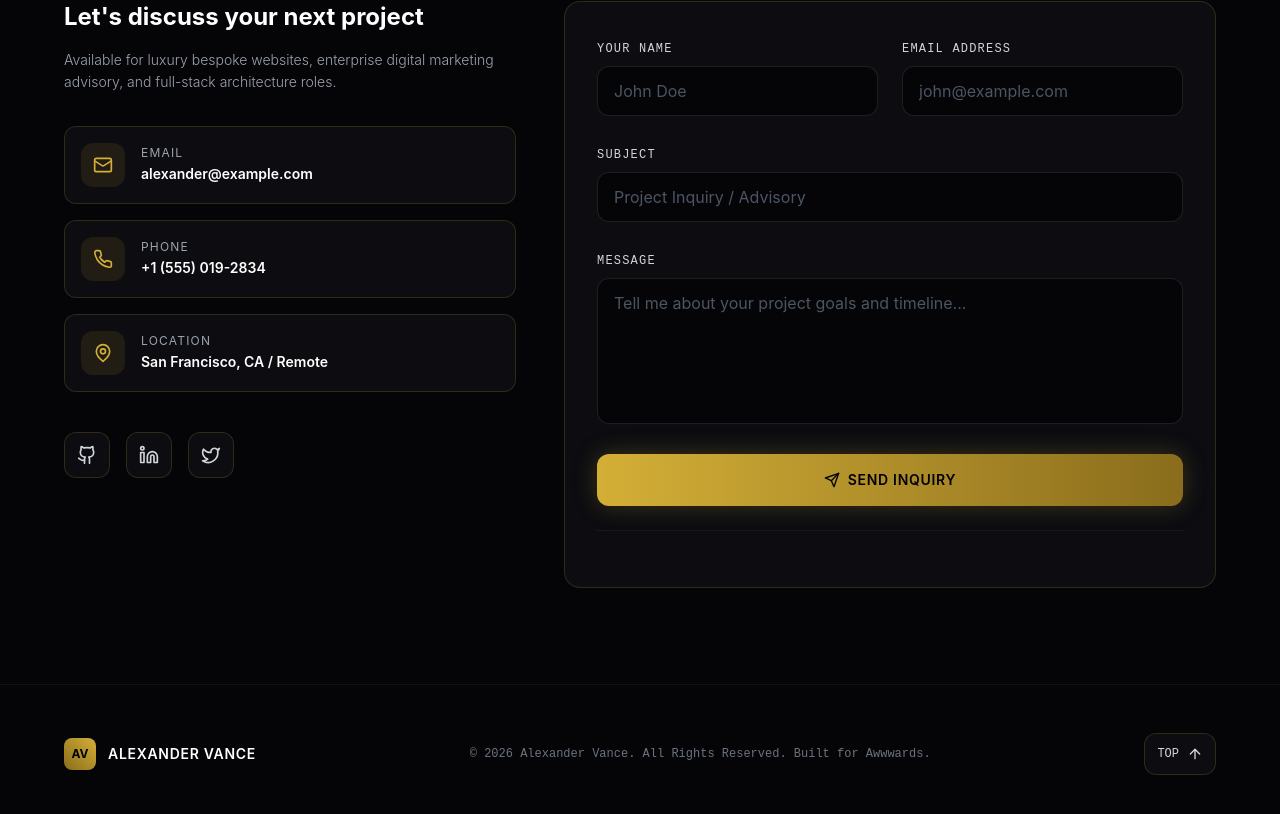
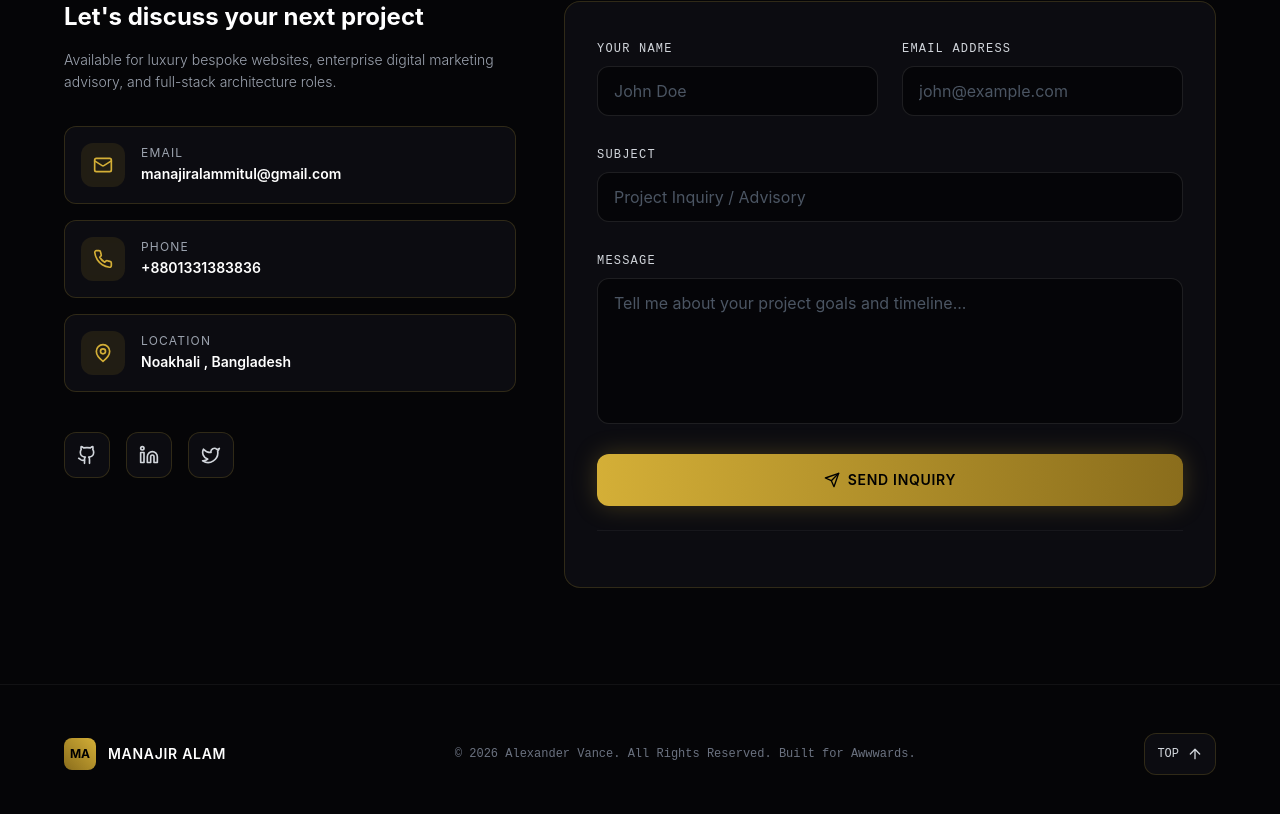
Before and after one commit to manajiralam/Future-Portfolio, a React (Vite) app: page / in a window 1280 px wide. Shown: the part 7821-8635 px from the top of the page. Built offline with nearby package versions, Linux system fonts and the light colour scheme.

Commit message:
Get In Touch

```diff
--- a/src/components/Footer.tsx
+++ b/src/components/Footer.tsx
@@ -12,9 +12,9 @@ export default function Footer() {
         {/* Brand */}
         <div className="flex items-center gap-3">
           <div className="w-8 h-8 rounded-lg bg-gradient-to-tr from-[#8A6D1C] to-[#D4AF37] flex items-center justify-center font-bold text-black text-xs">
-            AV
+            MA
           </div>
-          <span className="text-sm font-semibold text-white tracking-wider">ALEXANDER VANCE</span>
+          <span className="text-sm font-semibold text-white tracking-wider">MANAJIR ALAM</span>
         </div>
 
         {/* Copyright */}
--- a/src/components/Sections/Contact.tsx
+++ b/src/components/Sections/Contact.tsx
@@ -35,24 +35,24 @@ export default function Contact() {
             {/* Direct Contact Details */}
             <div className="space-y-4">
               {/* <!-- Replace email below with your email --> */}
-              <a href="mailto:alexander@example.com" className="flex items-center gap-4 p-4 rounded-xl glass-panel hover:border-[#D4AF37]/50 transition-all">
+              <a href="mailto:manajiralammitul@gmail.com" className="flex items-center gap-4 p-4 rounded-xl glass-panel hover:border-[#D4AF37]/50 transition-all">
                 <div className="p-3 rounded-xl bg-[#D4AF37]/10 text-[#D4AF37]">
                   <Mail className="w-5 h-5" />
                 </div>
                 <div>
                   <span className="text-xs text-gray-400 uppercase tracking-widest block">Email</span>
-                  <span className="text-sm font-semibold text-white">alexander@example.com</span>
+                  <span className="text-sm font-semibold text-white">manajiralammitul@gmail.com</span>
                 </div>
               </a>
 
               {/* <!-- Replace phone below with your phone --> */}
-              <a href="tel:+1234567890" className="flex items-center gap-4 p-4 rounded-xl glass-panel hover:border-[#D4AF37]/50 transition-all">
+              <a href="tel:+8801331383836" className="flex items-center gap-4 p-4 rounded-xl glass-panel hover:border-[#D4AF37]/50 transition-all">
                 <div className="p-3 rounded-xl bg-[#D4AF37]/10 text-[#D4AF37]">
                   <Phone className="w-5 h-5" />
                 </div>
                 <div>
                   <span className="text-xs text-gray-400 uppercase tracking-widest block">Phone</span>
-                  <span className="text-sm font-semibold text-white">+1 (555) 019-2834</span>
+                  <span className="text-sm font-semibold text-white">+8801331383836</span>
                 </div>
               </a>
 
@@ -62,7 +62,7 @@ export default function Contact() {
                 </div>
                 <div>
                   <span className="text-xs text-gray-400 uppercase tracking-widest block">Location</span>
-                  <span className="text-sm font-semibold text-white">San Francisco, CA / Remote</span>
+                  <span className="text-sm font-semibold text-white">Noakhali , Bangladesh</span>
                 </div>
               </div>
             </div>
```
